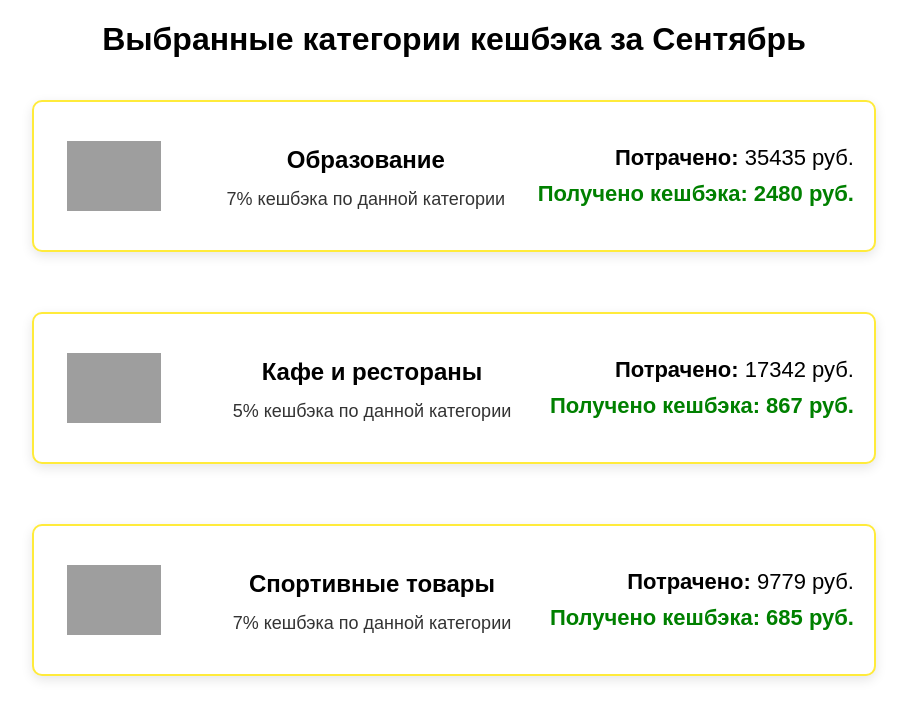
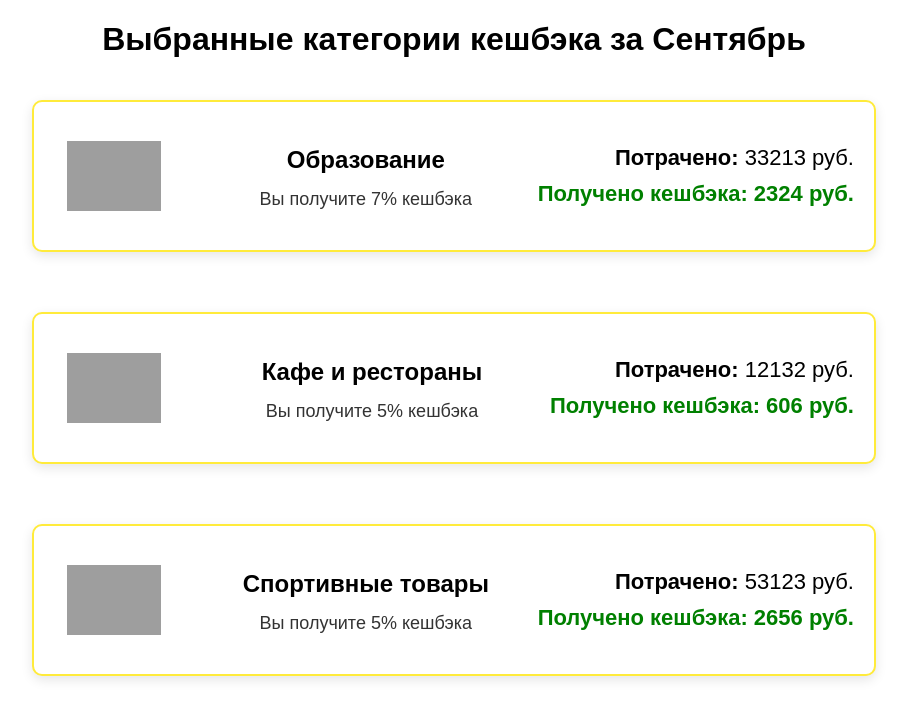
Before and after one commit to red-out/backend, a Django app: page /your_cashbacks/1/ in a window 1280 px wide. Shown: the part 61-780 px from the top of the page, without its empty margins (186-1093 px from the left). Run offline with Django 5.2, Linux system fonts and the light colour scheme.

Commit message:
fourth commit

```diff
--- a/project_tracker/project_tracker/urls.py
+++ b/project_tracker/project_tracker/urls.py
@@ -1,9 +1,9 @@
-from django.contrib import admin
+
 from django.urls import path
 from tasks import views
 
 urlpatterns = [
     path('', views.cashback_services, name='home'),  # Главная страница с карточками
     path('cashback/<int:id>/', views.GetOrder, name='cashback_url'),  # Детали заказа
-    path('your_cashbacks/<int:month_id>/', views.categories_cashbacks_view, name='cart'),  # Страница корзины с month_id
+    path('your_cashbacks/<int:order_id>/', views.categories_cashbacks_view, name='cart'),  # Страница корзины с order_id
 ]
--- a/project_tracker/tasks/templates/cashbacks.html
+++ b/project_tracker/tasks/templates/cashbacks.html
@@ -14,7 +14,7 @@
                         <p class="cart-item-details">{{ item.details_text }}</p>
                     </div>
                     <div class="cart-item-summary">
-                        <p class="cart-item-spent"><strong>Потрачено:</strong> {{ item.spent.amount }} руб.</p>
+                        <p class="cart-item-spent"><strong>Потрачено:</strong> {{ item.spent }} руб.</p>
                         <p class="cart-item-cashback"><strong>Получено кешбэка:</strong> {{ item.cashback_received }} руб.</p>
                     </div>
                 </div>
--- a/project_tracker/tasks/templates/index.html
+++ b/project_tracker/tasks/templates/index.html
@@ -4,7 +4,7 @@
 
 {% block content %}
 <form method="GET" action="" style="display: flex; align-items: center;">
-    <input type="text" name="cashback_categories" placeholder="Поиск по категориям" value="{{ request.GET.search }}" class="search-input">
+    <input type="text" name="cashback_categories" placeholder="Поиск по категориям" value="{{ request.GET.cashback_categories }}" class="search-input">
     <button type="submit" class="search-button">Найти</button>
     <a href="{% url 'cart' data.current_month_id %}" class="cart-button">  <!-- Передаем month_id -->
         Ваши кешбэки
--- a/project_tracker/tasks/views.py
+++ b/project_tracker/tasks/views.py
@@ -1,156 +1,136 @@
 from django.shortcuts import render
 from datetime import date
+import re  # Для извлечения процентов
 
 # Вынесенная коллекция заказов
-def get_cashbacks():
-    return [
-        {
-            'id': 1,
-            'title': 'Образование',
-            'image_url': 'http://127.0.0.1:9000/web/free-icon-books-4645290.png',
-            'details_text': 'Вы получите 7% кешбэка',
-            'full_description': 'Оплата образовательных программ и курсов.',
-            'price': 'Кешбэк за оплату обучения в аккредитованных учебных заведениях, онлайн-курсах и платформах для повышения квалификации.',
-        },
-        {
-            'id': 2,
-            'title': 'Кафе и рестораны',
-            'image_url': 'http://127.0.0.1:9000/web/free-icon-restaurant-1689246.png',
-            'details_text': 'Вы получите 5% кешбэка',
-            'full_description': 'Оплата в заведениях общественного питания.',
-            'price': 'Кешбэк за покупки в ресторанах, кафе, барах и сетях быстрого питания, включая доставку еды.',
-        },
-         {
-            'id': 3,
-            'title': 'Спортивные товары',
-            'image_url': 'http://127.0.0.1:9000/web/free-icon-basketball-4645268.png',
-            'details_text': 'Вы получите 5% кешбэка',
-            'full_description': 'Покупки спортивного инвентаря и экипировки.',
-            'price': 'Кешбэк за приобретение спортивных товаров, одежды, инвентаря и оборудования в специализированных магазинах и онлайн-платформах.',
-        },
-        {
-            'id': 4,
-            'title': 'Аптеки',
-            'image_url': 'http://127.0.0.1:9000/web/free-icon-online-pharmacy-4435601.png',
-            'details_text': 'Вы получите 10% кешбэка',
-            'full_description': 'Покупка медикаментов и товаров для здоровья.',
-            'price': 'Кешбэк за оплату в аптеках, профильных магазинах товаров для здоровья и онлайн-аптеках.',
-        },
-        {
-            'id': 5,
-            'title': 'Туризм',
-            'image_url': 'http://127.0.0.1:9000/web/free-icon-hiking-1974052.png',
-            'details_text': 'Вы получите 7% кешбэка',
-            'full_description': 'Оплата туристических услуг, включая бронирование отелей и билетов.',
-            'price': 'Кешбэк за услуги в туристических агентствах, онлайн-сервисах для путешествий и при бронировании экскурсионных туров.',
-        },
-        {
-            'id': 6,
-            'title': 'Электроника',
-            'image_url': 'http://127.0.0.1:9000/web/free-icon-electronics-1692714.png',
-            'details_text': 'Вы получите 5% кешбэка',
-            'full_description': 'Покупка техники и электроники.',
-            'price': 'Кешбэк за приобретение смартфонов, компьютеров, телевизоров и других гаджетов в магазинах и онлайн-платформах.',
-        },
-        # Другие категории...
-    ]
+cashbacks = [
+    {
+        'id': 1,
+        'title': 'Образование',
+        'image_url': 'http://127.0.0.1:9000/web/free-icon-books-4645290.png',
+        'details_text': 'Вы получите 7% кешбэка',
+        'full_description': 'Оплата образовательных программ и курсов.',
+        'price': 'Кешбэк за оплату обучения в аккредитованных учебных заведениях, онлайн-курсах и платформах для повышения квалификации.',
+    },
+    {
+        'id': 2,
+        'title': 'Кафе и рестораны',
+        'image_url': 'http://127.0.0.1:9000/web/free-icon-restaurant-1689246.png',
+        'details_text': 'Вы получите 5% кешбэка',
+        'full_description': 'Оплата в заведениях общественного питания.',
+        'price': 'Кешбэк за покупки в ресторанах, кафе, барах и сетях быстрого питания, включая доставку еды.',
+    },
+    {
+        'id': 3,
+        'title': 'Спортивные товары',
+        'image_url': 'http://127.0.0.1:9000/web/free-icon-basketball-4645268.png',
+        'details_text': 'Вы получите 5% кешбэка',
+        'full_description': 'Покупки спортивного инвентаря и экипировки.',
+        'price': 'Кешбэк за приобретение спортивных товаров, одежды, инвентаря и оборудования в специализированных магазинах и онлайн-платформах.',
+    },
+    {
+        'id': 4,
+        'title': 'Аптеки',
+        'image_url': 'http://127.0.0.1:9000/web/free-icon-online-pharmacy-4435601.png',
+        'details_text': 'Вы получите 10% кешбэка',
+        'full_description': 'Покупка медикаментов и товаров для здоровья.',
+        'price': 'Кешбэк за оплату в аптеках, профильных магазинах товаров для здоровья и онлайн-аптеках.',
+    },
+    {
+        'id': 5,
+        'title': 'Туризм',
+        'image_url': 'http://127.0.0.1:9000/web/free-icon-hiking-1974052.png',
+        'details_text': 'Вы получите 7% кешбэка',
+        'full_description': 'Оплата туристических услуг, включая бронирование отелей и билетов.',
+        'price': 'Кешбэк за услуги в туристических агентствах, онлайн-сервисах для путешествий и при бронировании экскурсионных туров.',
+    },
+    {
+        'id': 6,
+        'title': 'Электроника',
+        'image_url': 'http://127.0.0.1:9000/web/free-icon-electronics-1692714.png',
+        'details_text': 'Вы получите 5% кешбэка',
+        'full_description': 'Покупка техники и электроники.',
+        'price': 'Кешбэк за приобретение смартфонов, компьютеров, телевизоров и других гаджетов в магазинах и онлайн-платформах.',
+    },
+]
 
-# Пример данных для корзины
+# Мои кешбэки за месяц с ID заявки
 categories_cashbacks = [
     {
-        'order_id': 1,  # Ссылается на идентификатор заказа
-        'month_id': 1,  # Привязка к сентябрю
-        'spent': {'amount': 35435, 'range': 'Сентябрь'},
-        'image_url': 'http://127.0.0.1:9000/web/free-icon-books-4645290.png',
-        'details_text': '7% кешбэка по данной категории'
+        'order_id': 1,
+        'month': 'Сентябрь',
+        'items': [
+            {'cashback_id': 1, 'spent': 33213},
+            {'cashback_id': 2, 'spent': 12132},
+            {'cashback_id': 3, 'spent': 53123},
+        ]
     },
-    {
-        'order_id': 2,
-        'month_id': 1,
-        'spent': {'amount': 17342, 'range': 'Сентябрь'},
-        'image_url': 'http://127.0.0.1:9000/web/free-icon-restaurant-1689246.png',
-        'details_text': '5% кешбэка по данной категории'
-    },
-    {
-        'order_id': 3,
-        'month_id': 1,
-        'spent': {'amount': 9779, 'range': 'Сентябрь'},
-        'image_url': 'http://127.0.0.1:9000/web/free-icon-hiking-1974052.png',
-        'details_text': '7% кешбэка по данной категории'
-    },
-    # Другие категории...
 ]
 
-# Отдельный массив для полученного кешбэка
-cashback_received_data = [
-    {'order_id': 1, 'month_id': 1, 'cashback_received': 2480},  # Привязка кешбэка к заказу и месяцу
-    {'order_id': 2, 'month_id': 1, 'cashback_received': 867},
-    {'order_id': 3, 'month_id': 1, 'cashback_received': 685},
-    # Другие данные кешбэков...
-]
-
-# Массив месяцев
-months = {
-    1: 'Сентябрь',
-    # Добавить другие месяцы при необходимости
-}
+# Вспомогательная функция для извлечения процента кешбэка из текста
+def extract_cashback_percentage(details_text):
+    match = re.search(r'(\d+)%', details_text)
+    if match:
+        return int(match.group(1)) / 100
+    return 0
 
 def cashback_services(request):
-    cashbacks = get_cashbacks()
-    item_count = len(categories_cashbacks)  # Количество карточек в корзине
+    # Количество карточек в корзине
+    item_count = sum(len(category['items']) for category in categories_cashbacks)
 
     # Обработка запроса поиска
     search_query = request.GET.get('cashback_categories', '')
     if search_query:
-        cashbacks = [order for order in cashbacks if search_query.lower() in order['title'].lower()]
+        filtered_cashbacks = [cashback for cashback in cashbacks if search_query.lower() in cashback['title'].lower()]
+    else:
+        filtered_cashbacks = cashbacks
 
-    # Указываем id месяца, например, 1 для сентября
-    current_month_id = 1
+    current_month_id = 1  # Задайте нужный месяц
 
     return render(request, 'index.html', {
         'data': {
             'current_date': date.today(),
-            'cashbacks': cashbacks,
-            'cart_item_count': item_count,  # Передаем количество карточек в корзине
-            'current_month_id': current_month_id  # Передаем id месяца
+            'cashbacks': filtered_cashbacks,
+            'cart_item_count': item_count,
+            'current_month_id': current_month_id,
+            'search_query': search_query  # Добавлено для сохранения значения поиска
         }
     })
 
 def GetOrder(request, id):
-    cashbacks = get_cashbacks()
-
-    # Найти товар по id
-    item = next((order for order in cashbacks if order['id'] == id), None)
+    item = next((cashback for cashback in cashbacks if cashback['id'] == id), None)
     if item is None:
-        return render(request, '404.html')  # Страница 404, если товар не найден
+        return render(request, '404.html')
 
     return render(request, 'order.html', {'data': item})
 
-def categories_cashbacks_view(request, month_id):
-    cashbacks = get_cashbacks()
+def categories_cashbacks_view(request, order_id):
     cart_items_with_titles = []
 
-    # Фильтрация данных по месяцу
-    selected_cashbacks = [item for item in categories_cashbacks if item['month_id'] == month_id]
+    # Находим категории по идентификатору заявки (order_id)
+    selected_order = next((order for order in categories_cashbacks if order['order_id'] == order_id), None)
 
-    # Добавляем данные о кешбэке к каждой карточке
-    for item in selected_cashbacks:
-        order = next((order for order in cashbacks if order['id'] == item['order_id']), None)
-        cashback_info = next((cashback for cashback in cashback_received_data if cashback['order_id'] == item['order_id'] and cashback['month_id'] == month_id), None)
+    if selected_order:
+        for item in selected_order['items']:
+            cashback = next((cashback for cashback in cashbacks if cashback['id'] == item['cashback_id']), None)
+            if cashback:
+                # Извлекаем процент кешбэка
+                cashback_percentage = extract_cashback_percentage(cashback['details_text'])
+                # Рассчитываем полученный кешбэк и округляем до целого числа
+                cashback_received = int(item['spent'] * cashback_percentage)
 
-        if order:
-            item['title'] = order['title']
-
-        if cashback_info:
-            item['cashback_received'] = cashback_info['cashback_received']
-
-        cart_items_with_titles.append(item)
-
-    current_month = months.get(month_id, 'Неизвестный месяц')
+                cart_items_with_titles.append({
+                    'title': cashback['title'],
+                    'spent': item['spent'],
+                    'cashback_received': cashback_received,  # Добавляем округленный полученный кешбэк
+                    'image_url': cashback['image_url'],
+                    'details_text': cashback['details_text'],
+                    'order_id': selected_order['order_id']  # Поле ID заявки
+                })
 
     return render(request, 'cashbacks.html', {
         'data': {
             'categories_cashbacks': cart_items_with_titles,
-            'current_month': current_month
+            'current_month': selected_order['month'] if selected_order else 'Неизвестный месяц'
         }
     })
```
